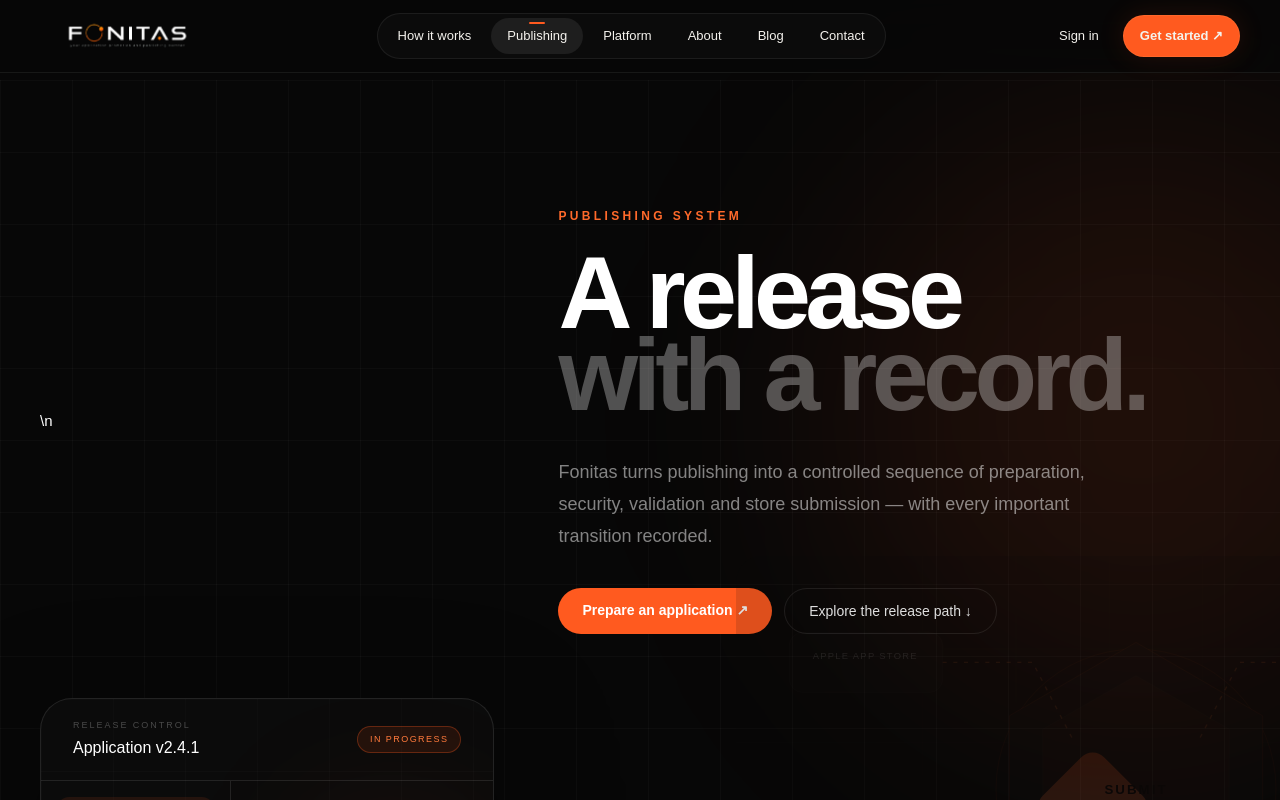
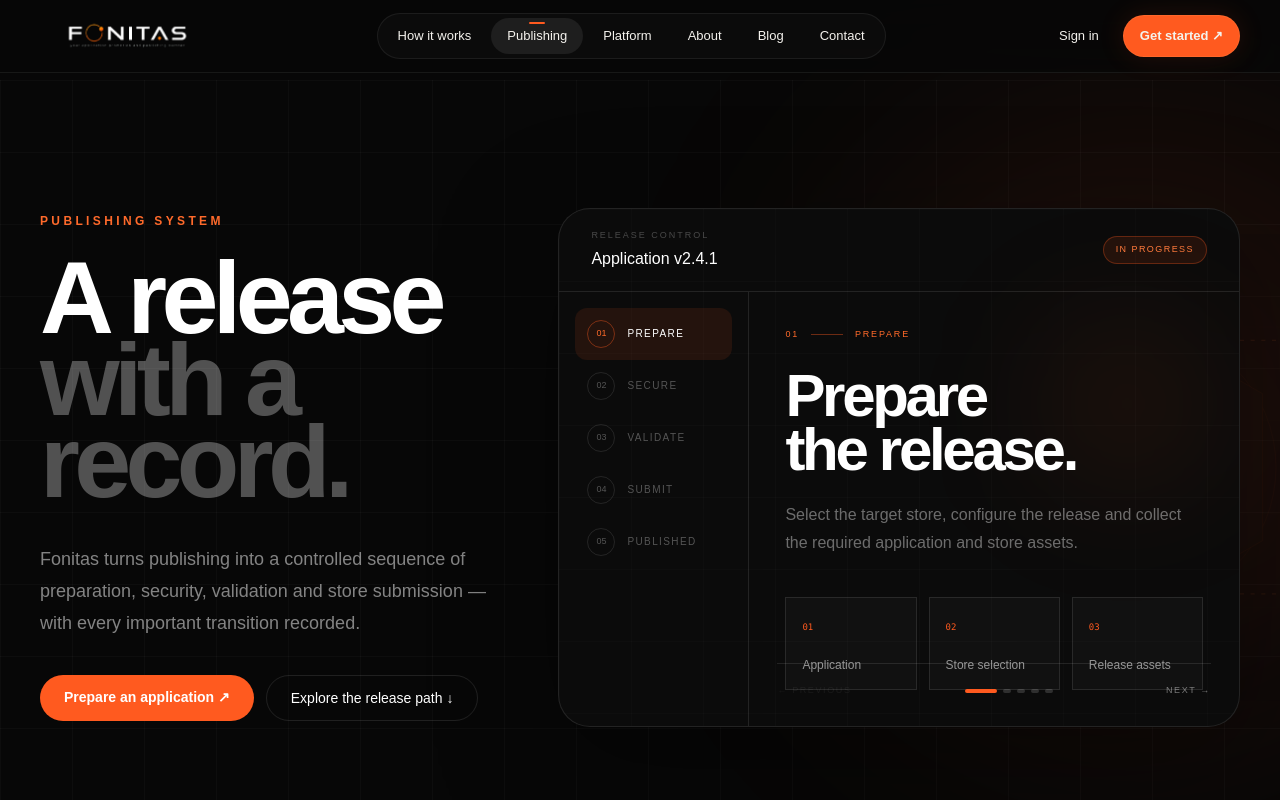
Before and after one commit to mohamad-es/Fonitas-website, a Next.js app: page /publishing in a window 1280 px wide. Shown: the top 800 px of the page. Built offline with nearby package versions, Linux system fonts and the light colour scheme.

Commit message:
fix: normalize source formatting in components/publishing/publishing-page.tsx

```diff
--- a/components/publishing/publishing-page.tsx
+++ b/components/publishing/publishing-page.tsx
@@ -66,7 +66,8 @@ export function PublishingPage() {
       <section className="relative border-b border-white/[.07]">
         <div className="absolute inset-0 grid-bg opacity-30" />
         <div className="absolute -right-40 top-10 h-[600px] w-[600px] rounded-full bg-[#ff5a1f]/10 blur-[130px]" />
-        <div className="relative mx-auto grid max-w-[1400px] items-center gap-16 px-6 py-24 lg:grid-cols-[.8fr_1.2fr] lg:px-10 lg:py-32">\n          <Image src="/visuals/fonitas-publishing.svg" alt="" width={1200} height={700} priority className="pointer-events-none absolute -right-64 top-1/2 hidden w-[800px] -translate-y-1/2 opacity-[0.13] lg:block" aria-hidden="true" />
+        <div className="relative mx-auto grid max-w-[1400px] items-center gap-16 px-6 py-24 lg:grid-cols-[.8fr_1.2fr] lg:px-10 lg:py-32">
+          <Image src="/visuals/fonitas-publishing.svg" alt="" width={1200} height={700} priority className="pointer-events-none absolute -right-64 top-1/2 hidden w-[800px] -translate-y-1/2 opacity-[0.13] lg:block" aria-hidden="true" />
           <div>
             <p className="text-xs font-semibold uppercase tracking-[.28em] text-[#ff6a2b]">Publishing system</p>
             <h1 className="font-display mt-7 max-w-3xl text-[clamp(4rem,8vw,8.5rem)] font-semibold leading-[.8] tracking-[-.06em]">A release<br/><span className="text-white/30">with a record.</span></h1>
```
